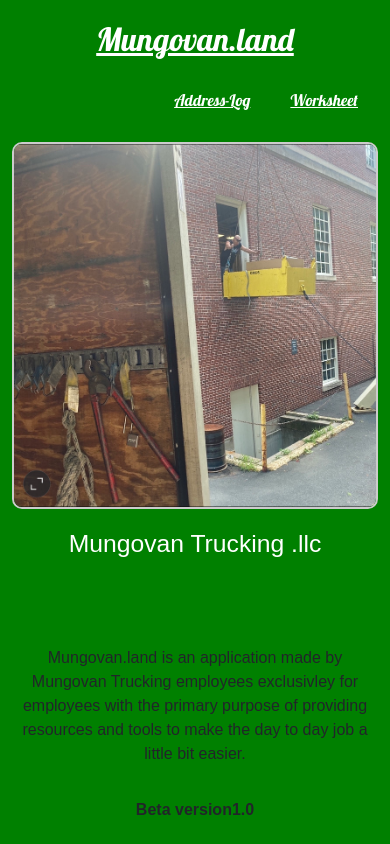
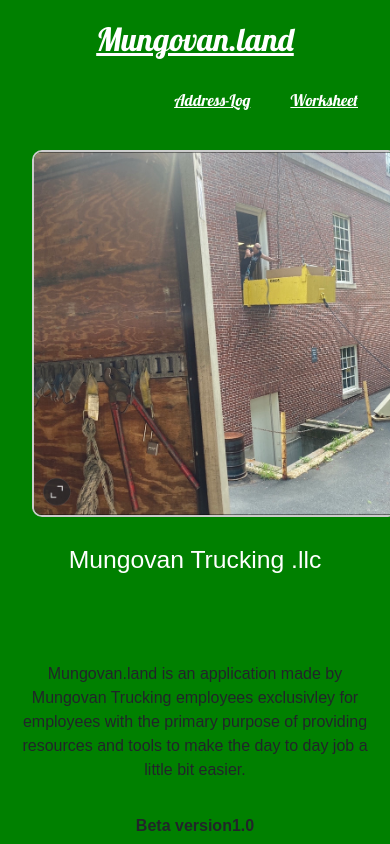
Before and after one commit to jlloyd0430/Mungovan-Trucking, a React (Create React App) app: page / in a window 390 px wide. Shown: the top 844 px of the page. Built offline with nearby package versions, Linux system fonts and the light colour scheme.

Commit message:
Update App.css

```diff
--- a/src/App.css
+++ b/src/App.css
@@ -1,6 +1,15 @@
 body {
   background-color: green !important;
   margin: auto;
+}
+
+.searchbar {
+  margin-bottom: 10px;
+  display: flex;
+  justify-self: center;
+  padding: 7px;
+  border-radius: 25px;
+
 }
 
 .col-md-6 {
@@ -92,10 +101,13 @@ form {
   margin: auto;
 }
 
+h2 {
+  text-align: center;
+}
 #text-wrapper2 img {
-  max-width: 450px;
+  max-width: 500px;
   height: auto;
-  margin: 1rem;
+  margin: 0.5rem;
 }
 
 .text-wrapper {
@@ -105,7 +117,7 @@ form {
   margin-top: 2rem;
 }
 
- h2 {
+.text-wrapper h2 {
   text-align: center;
 }
 
@@ -125,6 +137,7 @@ form {
 .home-img {
   border-radius: 10px;
   border: 2px solid #ccc;
+  width: 100%;
 }
 
 .book-now-btn {
@@ -156,16 +169,13 @@ form {
     margin: auto !important;
   }
 
-   .home-img {
+     .home-img {
        width: 100%;
      }
 
      /* Add some margin to the images to create spacing between them */
-     #text-wrapper2 img {
+     #text-wrapper2 {
        margin: 20px;
-
-
      }
 
-
 }
```
